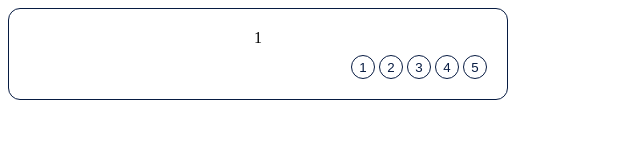
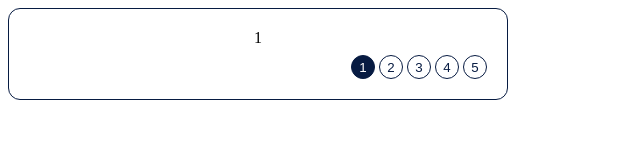
Before and after one commit to E-Rosa/react-ui, a React (Vite) app: page / in a window 1280 px wide. Shown: the top 160 px of the page, without its empty margins (0-640 px from the left). Built offline with nearby package versions, Linux system fonts and the light colour scheme.

Commit message:
fix: newly added pages pagination button highlight

```diff
--- a/src/carousel.css
+++ b/src/carousel.css
@@ -22,8 +22,13 @@
   color: var(--primary);
 }
 .paginationButtonHighlighted {
+  cursor: pointer;
+  height: 1.5rem;
+  width: 1.5rem;
+  border-radius: 100%;
+  border: 1px var(--primary) solid;
   background-color: var(--primary);
-  color: var(--tertiary);
+  color: white;
 }
 .paginationButtonsContainer {
   display: flex;
--- a/src/carousel.tsx
+++ b/src/carousel.tsx
@@ -16,49 +16,7 @@ export const CarouselContext = createContext({
 export function Carousel({ children }: { children: JSX.Element[] }) {
   const [addedViews, setAddedViews] = useState<JSX.Element[]>();
   const [activeViewKey, setActiveViewKey] = useState(0);
-  const paginationButtons = () => {
-    const fromChildren = children.map((_, key) => {
-      const highlighted = activeViewKey == key;
-      return (
-        <button
-          className={
-            highlighted
-              ? "paginationButton paginationButtonHighlighted"
-              : "paginationButton"
-          }
-          key={key}
-          onClick={() => {
-            setActiveViewKey(key);
-          }}
-        >
-          {key + 1}
-        </button>
-      );
-    });
-    if (addedViews) {
-      const fromAddedViews = addedViews.map((_, key) => {
-        const newKey = key + children.length;
-        const highlighted = activeViewKey == newKey;
-        return (
-          <button
-            className={
-              highlighted
-                ? "paginationButton paginationButtonHighlighted"
-                : "paginationButton"
-            }
-            key={newKey}
-            onClick={() => {
-              setActiveViewKey(newKey);
-            }}
-          >
-            {newKey + 1}
-          </button>
-        );
-      });
-      return fromChildren.concat(fromAddedViews);
-    }
-    return fromChildren;
-  };
+
   const views = () => {
     const fromChildren = children.map((view, key) => {
       return (
@@ -92,6 +50,49 @@ export function Carousel({ children }: { children: JSX.Element[] }) {
               </motion.div>
             )}
           </>
+        );
+      });
+      return fromChildren.concat(fromAddedViews);
+    }
+    return fromChildren;
+  };
+  const paginationButtons = () => {
+    const fromChildren = children.map((_, key) => {
+      const highlighted = activeViewKey == key;
+      return (
+        <button
+          className={
+            highlighted
+              ? "paginationButtonHighlighted"
+              : "paginationButton"
+          }
+          key={key}
+          onClick={() => {
+            setActiveViewKey(key);
+          }}
+        >
+          {key + 1}
+        </button>
+      );
+    });
+    if (addedViews) {
+      const fromAddedViews = addedViews.map((_, key) => {
+        const newKey = key + children.length;
+        const highlighted = activeViewKey == newKey;
+        return (
+          <button
+            className={
+              highlighted
+                ? "paginationButtonHighlighted"
+                : "paginationButton"
+            }
+            key={newKey}
+            onClick={() => {
+              setActiveViewKey(newKey);
+            }}
+          >
+            {newKey + 1}
+          </button>
         );
       });
       return fromChildren.concat(fromAddedViews);
```
